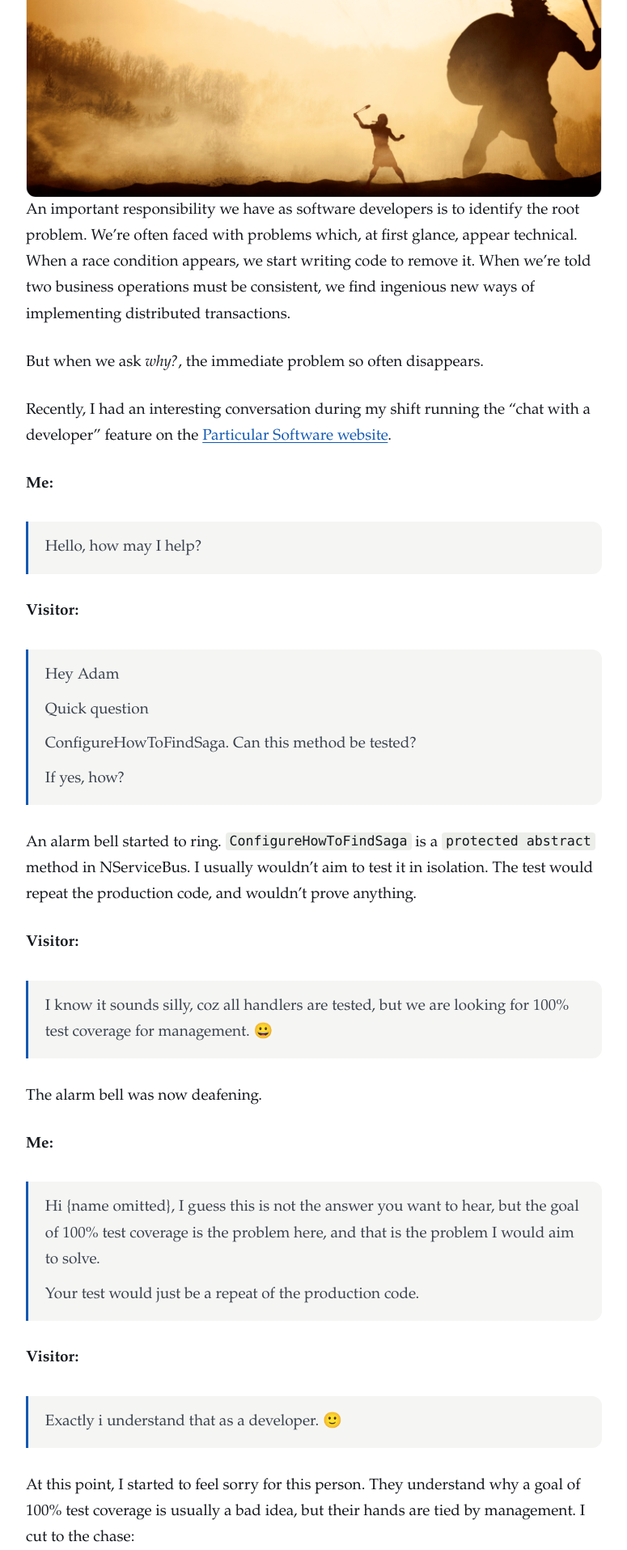
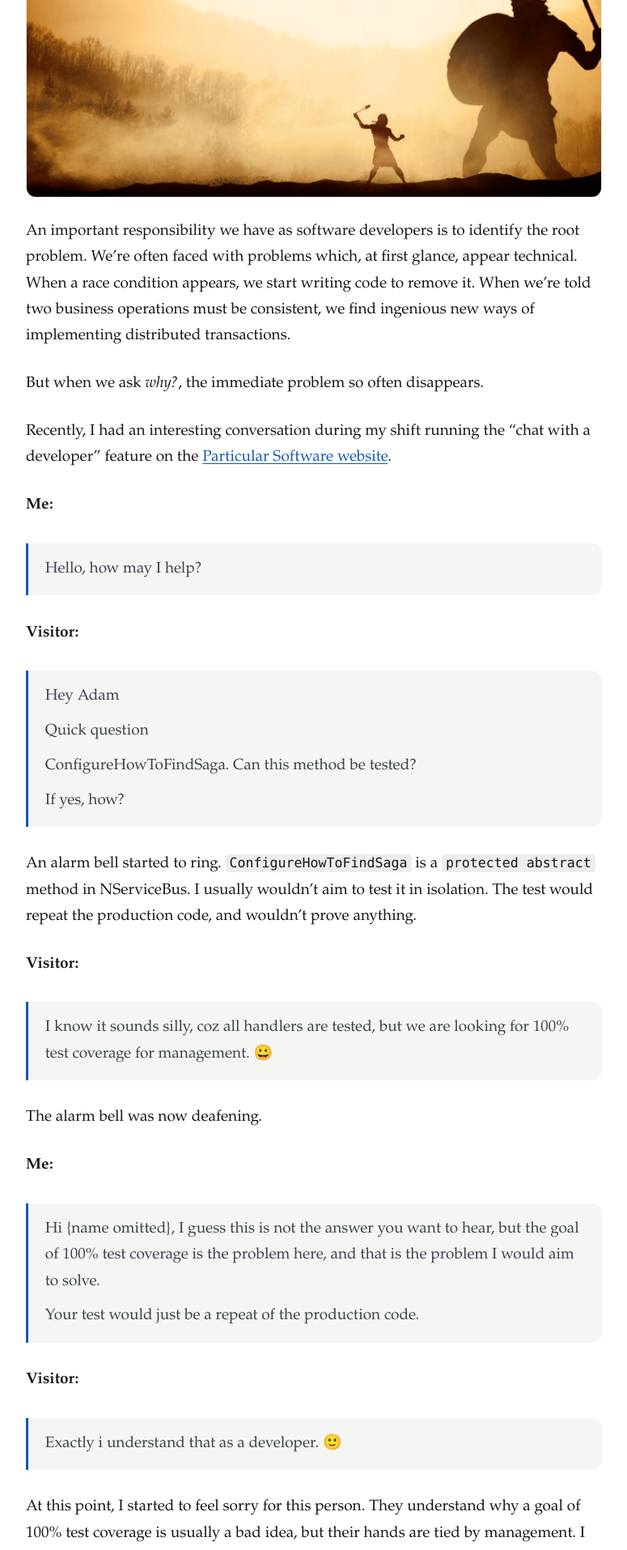
Before and after one commit to adamralph/adamralph.github.com, a Jekyll site: the page built from _posts/2019-10-22-would-it-help-if-i-spoke-to-your-management.md, in a window 1280 px wide. Shown: the part 765-2679 px from the top of the page at 81% size, without its empty margins (252-1027 px from the left). Built offline with Jekyll 4.4.1, drawn with Linux system fonts in a browser that asks for light colours.

Commit message:
add space between the post hero and the content
Match the gap that post images already use on the index page.

```diff
--- a/css/default.css
+++ b/css/default.css
@@ -432,6 +432,7 @@ article > :first-child {
 
 .post-hero {
     height: auto;
+    margin: 0 0 1.4em;
     width: 100%;
 }
 
```
